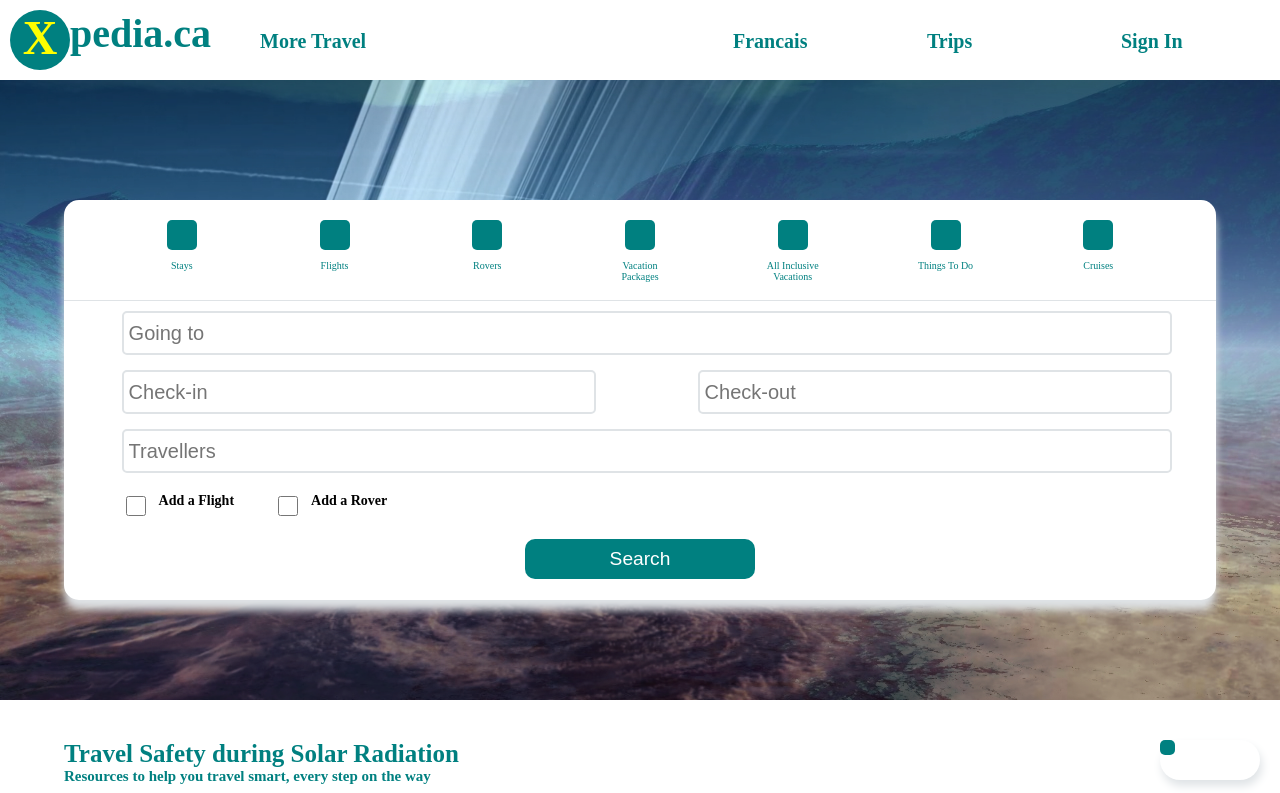
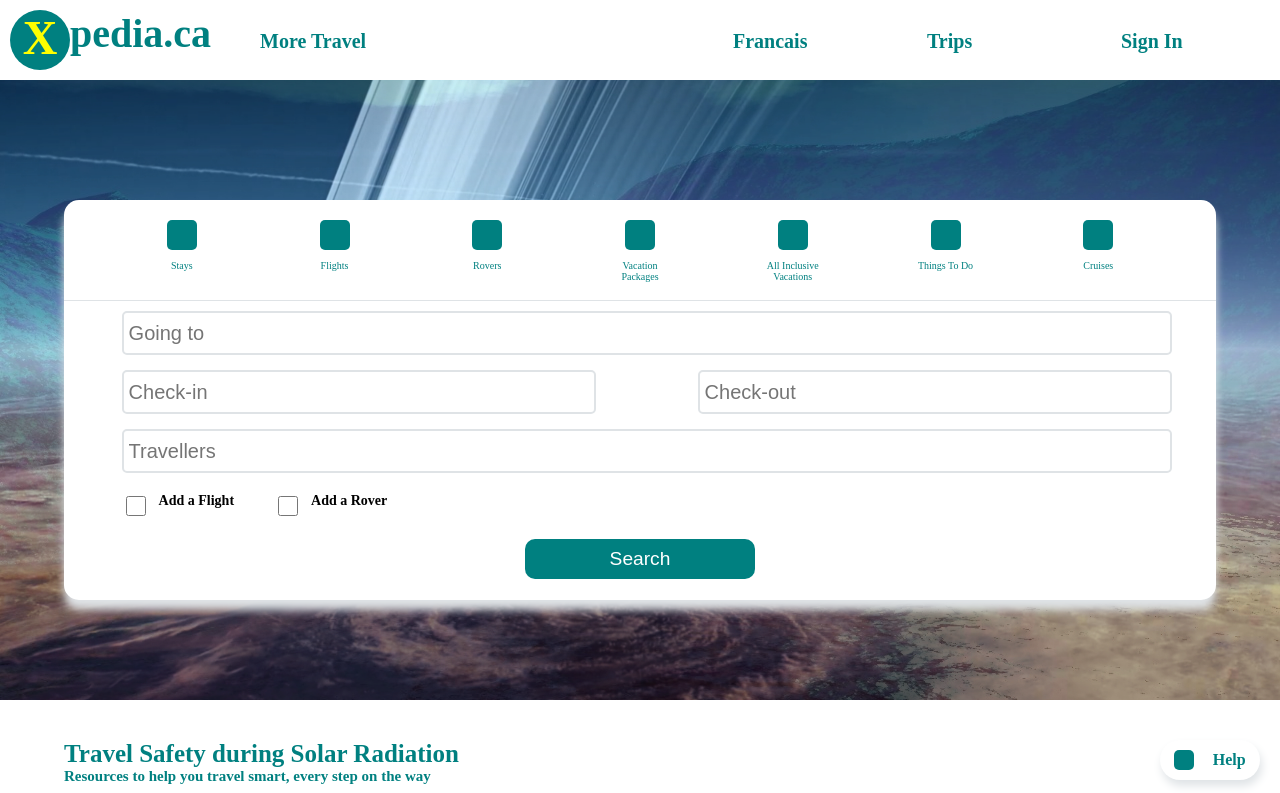
Before and after one commit to MikeTheFyke/Xpedia, a Vue app: page / in a window 1280 px wide. Shown: the top 793 px of the page. Built offline with nearby package versions, Linux system fonts and the light colour scheme; a web font is replaced by a local one.

Commit message:
Added help image and text styles flex to help conatiner

```diff
--- a/src/components/Help.vue
+++ b/src/components/Help.vue
@@ -1,6 +1,7 @@
 <template>
     <div id="Help-Container">
         <div id="Help-Image"></div>
+        <h1 id="Help-Text">Help</h1>
     </div>
 </template>
 
@@ -26,13 +27,22 @@ export default {
     background-color: white;
     box-shadow: 2px 6px 10px 0px #dfe3e6;
     display: flex;
-    justify-content: space-between;
+    justify-content: space-around;
 }
 
 #Help-Image{
-    height: 15px;
-    width: 15px;
+    height: 20px;
+    width: 20px;
     border-radius: 5px;
     background-color: teal;
+    margin: 10px 0px 0px 5px;
 }
+
+#Help-Text{
+    color: teal;
+    font-family: "Montserrat";
+    font-size: 16px;
+    margin-right: 5px;
+}
+
 </style>
```
